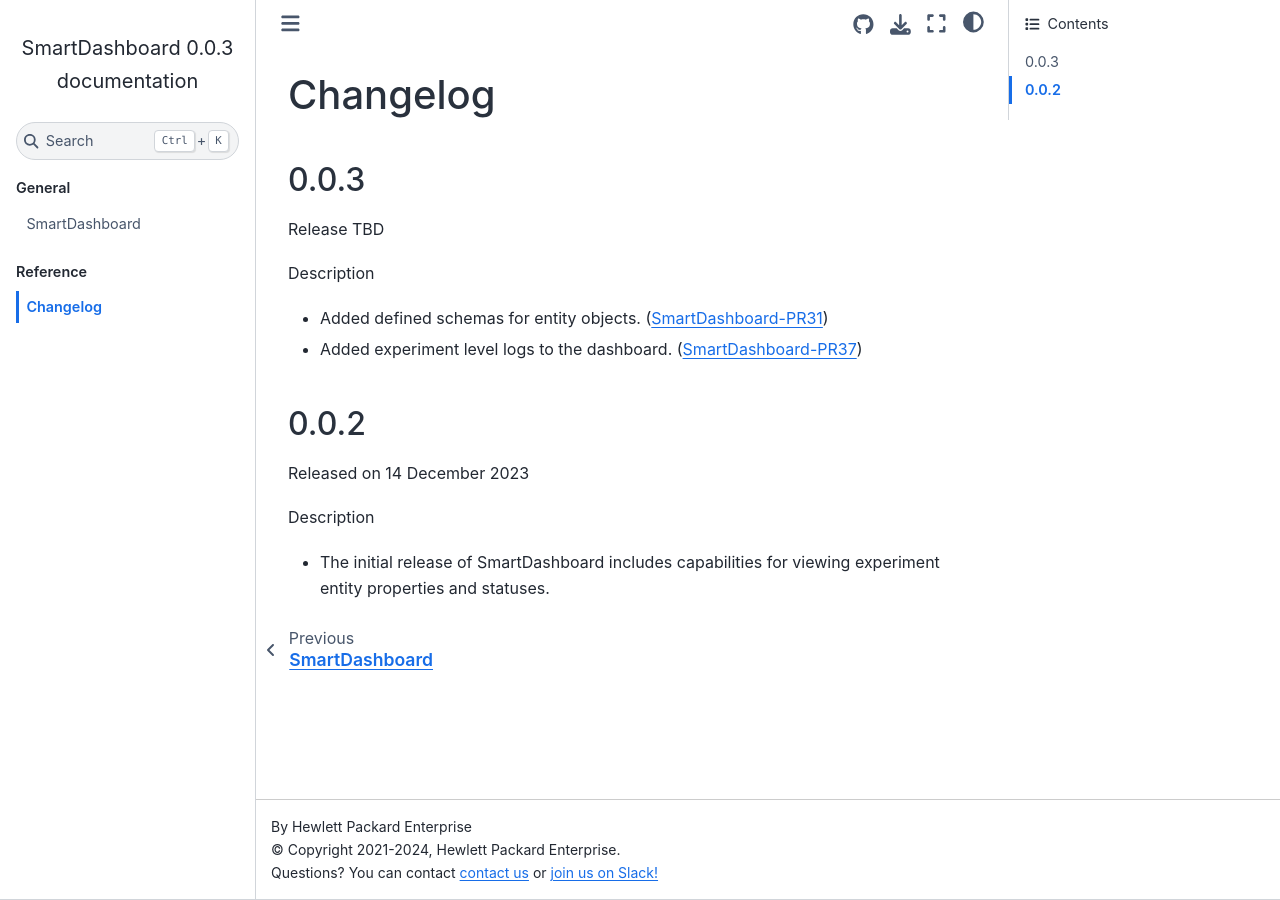
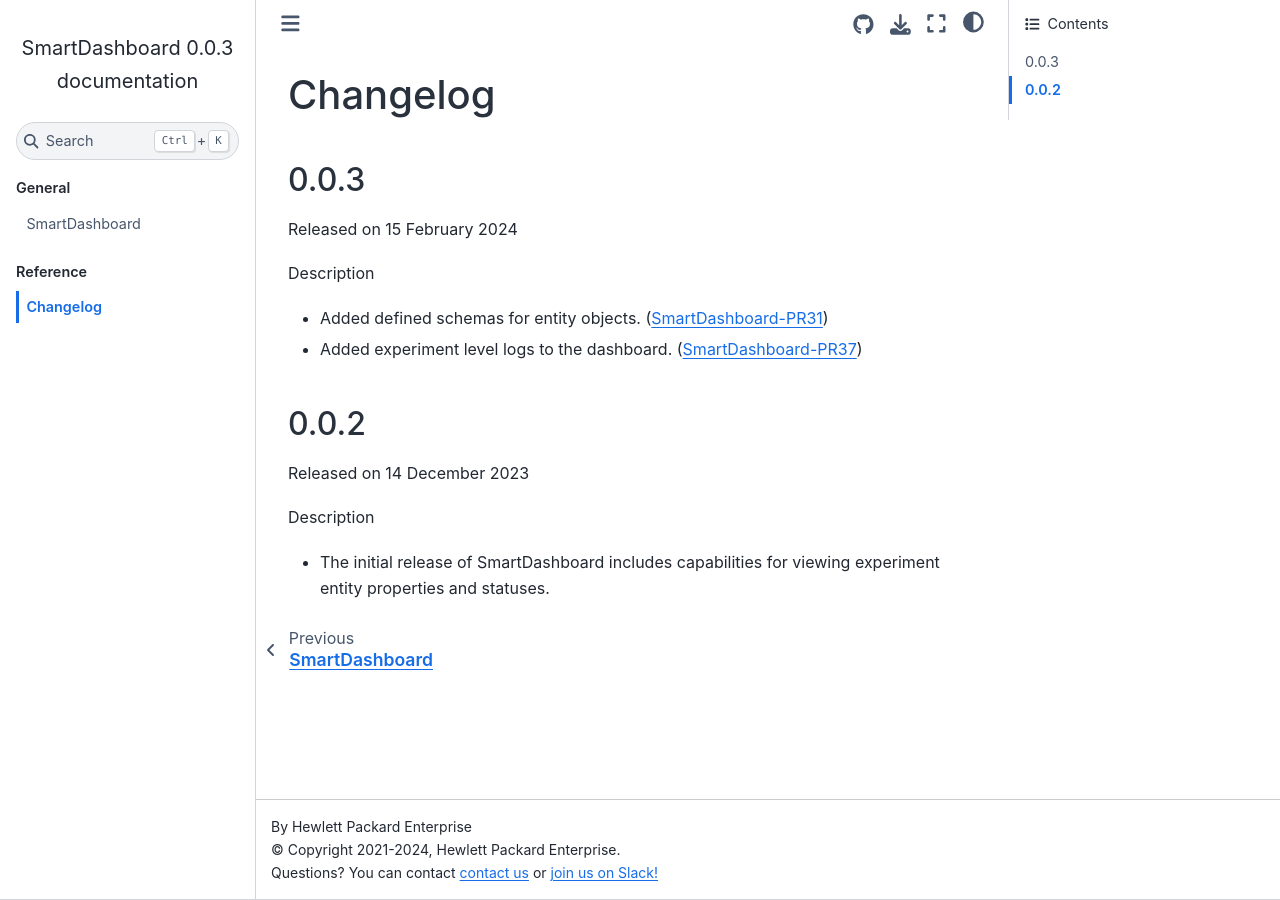
Before and after one commit to CrayLabs/SmartDashboard, a Sphinx documentation site: the page built from doc/changelog.rst, in a window 1280 px wide. Built offline with Sphinx 7.4.7 and the Sphinx Book theme 1.1.4, drawn with Linux system fonts in a browser that asks for light colours; formulas are drawn with MathJax 3.

Commit message:
added expected release date

```diff
--- a/doc/changelog.rst
+++ b/doc/changelog.rst
@@ -4,7 +4,7 @@
 0.0.3
 -----
 
-Release TBD
+Released on 15 February 2024
 
 Description
 
```
